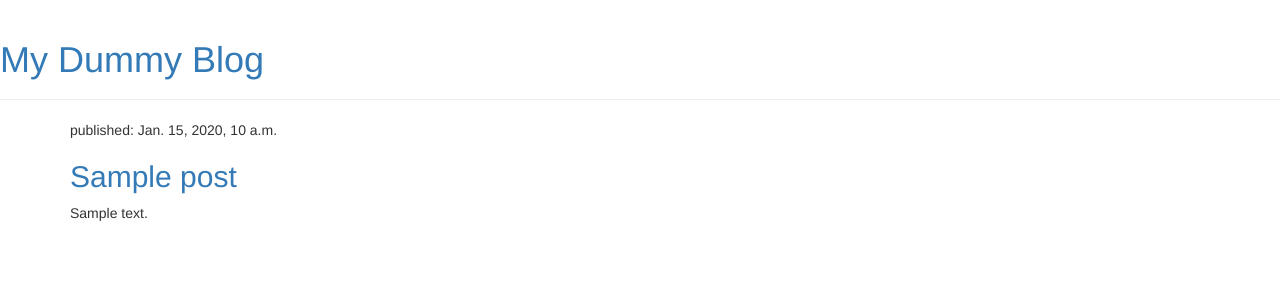
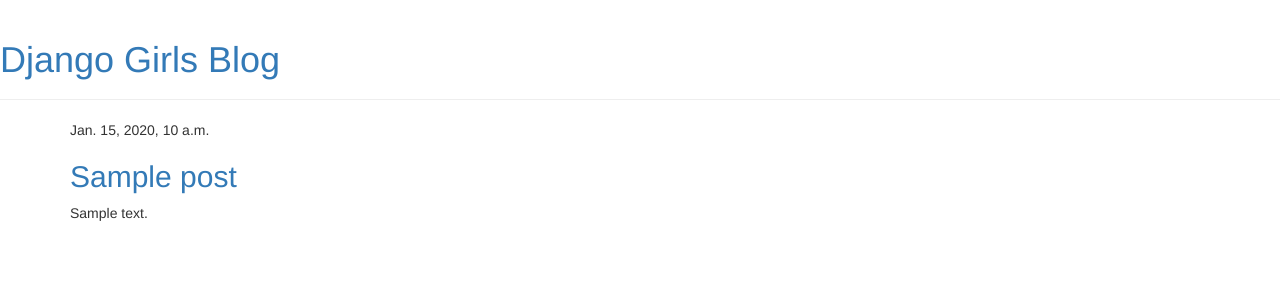
Before and after one commit to ChengzhiYu/MyDummyBlog, a Django app: page / in a window 1280 px wide. Shown: the top 300 px of the page. Run offline with Django 3.2, Linux system fonts and the light colour scheme; tables that the repository leaves empty hold one stand-in row (values such as "Sample post"); some libraries are stand-ins or nearby versions.

Commit message:
Added view and template for detailed blog post as well as CSS for the site.

```diff
--- /dev/null
+++ b/blog/templates/blog/base.html
@@ -0,0 +1,23 @@
+{% load static %}
+<html>
+    <head>
+        <title>Django Girls blog</title>
+        <link rel="stylesheet" href="//maxcdn.bootstrapcdn.com/bootstrap/3.2.0/css/bootstrap.min.css">
+        <link rel="stylesheet" href="//maxcdn.bootstrapcdn.com/bootstrap/3.2.0/css/bootstrap-theme.min.css">
+        <link href='//fonts.googleapis.com/css?family=Lobster&subset=latin,latin-ext' rel='stylesheet' type='text/css'>
+        <link rel="stylesheet" href="{% static 'css/blog.css' %}">
+    </head>
+    <body>
+    <div class="page-header">
+        <h1><a href="/">Django Girls Blog</a></h1>
+    </div>
+    <div class="content container">
+        <div class="row">
+            <div class="col-md-8">
+            {% block content %}
+            {% endblock %}
+            </div>
+        </div>
+    </div>
+</body>
+</html>
--- a/blog/templates/blog/post_list.html
+++ b/blog/templates/blog/post_list.html
@@ -1,35 +1,12 @@
-{% load static %}
-<html>
-    <head>
-
-        <title>My Dummy blog</title>
-        <link rel="stylesheet" href="//maxcdn.bootstrapcdn.com/bootstrap/3.2.0/css/bootstrap.min.css">
-        <link rel="stylesheet" href="//maxcdn.bootstrapcdn.com/bootstrap/3.2.0/css/bootstrap-theme.min.css">
-        <link rel="stylesheet" href="{% static 'css/blog.css' %}">
-        <link href="//fonts.googleapis.com/css?family=Lobster&subset=latin,latin-ext" rel="stylesheet" type="text/css">
-     </style>
-                                                                                                                                                                                                                                                                                                                                                                                                                                     </head>
-
-    <body>
-        <div class="page-header">
-            <h1><a href="/">My Dummy Blog</a></h1>
-        </div>
-
-        <div class="content container">
-    <div class="row">
-        <div class="col-md-8">
+{% extends 'blog/base.html' %}
+{% block content %}
     {% for post in posts %}
         <div class="post">
             <div class="date">
-                        <p>published: {{ post.published_date }}</p>
+                {{ post.published_date }}
             </div>
-                    <h2><a href="">{{ post.title }}</a></h2>
+            <h2><a href="{% url 'post_detail' pk=post.pk %}">{{ post.title }}</a></h2>
             <p>{{ post.text|linebreaksbr }}</p>
         </div>
     {% endfor %}
-        </div>
-    </div>
-</div>
-    </body>
-    </style>
-</html>
+{% endblock %}
--- a/blog/urls.py
+++ b/blog/urls.py
@@ -2,4 +2,5 @@ from django.urls import path
 from . import views
 urlpatterns = [
     path('', views.post_list, name='post_list'),
+    path('post/<int:pk>/', views.post_detail, name='post_detail'),
 ]
--- a/blog/views.py
+++ b/blog/views.py
@@ -1,4 +1,4 @@
-from django.shortcuts import render
+from django.shortcuts import render, get_object_or_404
 from .models import Post
 from django.utils import timezone
 
@@ -7,3 +7,8 @@ from django.utils import timezone
 def post_list(request):
     posts = Post.objects.filter(published_date__lte=timezone.now()).order_by('published_date')
     return render(request, 'blog/post_list.html', {'posts': posts})
+
+
+def post_detail(request, pk):
+    post = Post.objects.get(pk=pk)
+    return render(request, 'blog/post_detail.html', {'post': post})
```
Also changed, not shown: blog/templates/blog/post_detail.html (added, +13 -0 lines). Lines whose indentation alone changed are shown as unchanged.
